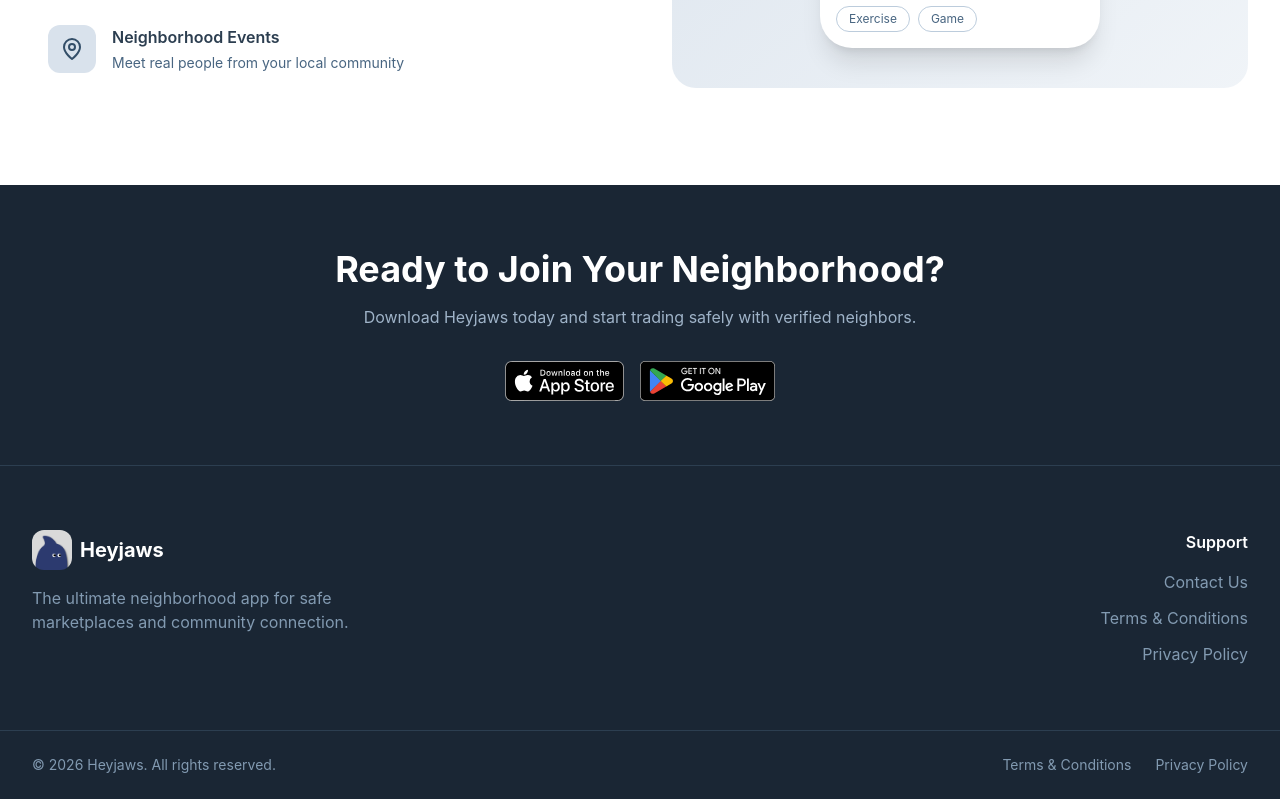
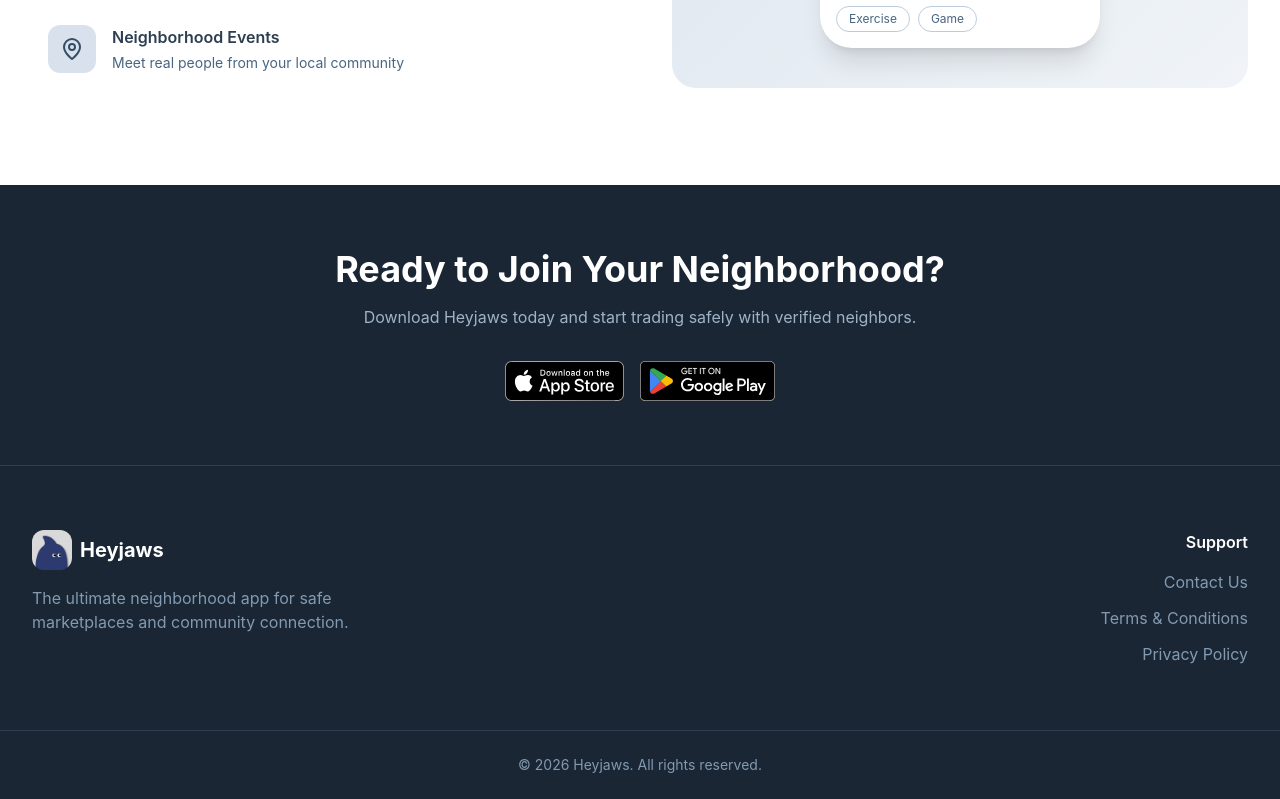
Before and after one commit to Heyjaws/heyjaws, a Next.js app: page / in a window 1280 px wide. Shown: the part 2894-3693 px from the top of the page. Built offline with nearby package versions, Linux system fonts and the light colour scheme.

Commit message:
Remove T&C and Privacy links from footer bottom bar
Co-Authored-By: Claude Opus 4.5 <noreply@anthropic.com>

```diff
--- a/src/components/Footer.tsx
+++ b/src/components/Footer.tsx
@@ -104,25 +104,9 @@ export default function Footer() {
       {/* Bottom Bar */}
       <div className="border-t border-navy-800">
         <div className="max-w-7xl mx-auto px-4 sm:px-6 lg:px-8 py-6">
-          <div className="flex flex-col md:flex-row justify-between items-center space-y-4 md:space-y-0">
-            <p className="text-navy-400 text-sm">
-              © {new Date().getFullYear()} Heyjaws. All rights reserved.
-            </p>
-            <div className="flex space-x-6 text-sm">
-              <Link
-                href="/terms"
-                className="text-navy-400 hover:text-white transition-colors"
-              >
-                Terms & Conditions
-              </Link>
-              <Link
-                href="/privacy"
-                className="text-navy-400 hover:text-white transition-colors"
-              >
-                Privacy Policy
-              </Link>
-            </div>
-          </div>
+          <p className="text-navy-400 text-sm text-center">
+            © {new Date().getFullYear()} Heyjaws. All rights reserved.
+          </p>
         </div>
       </div>
     </footer>
```
